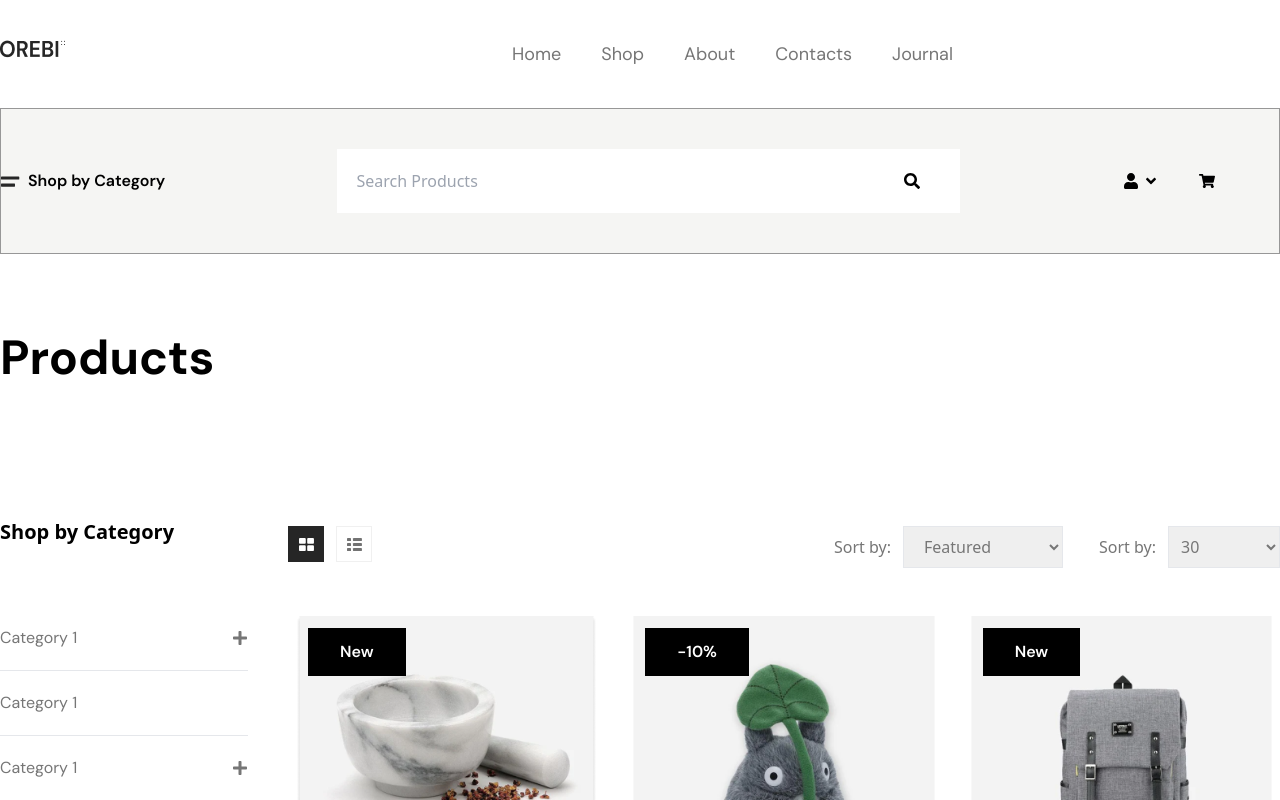
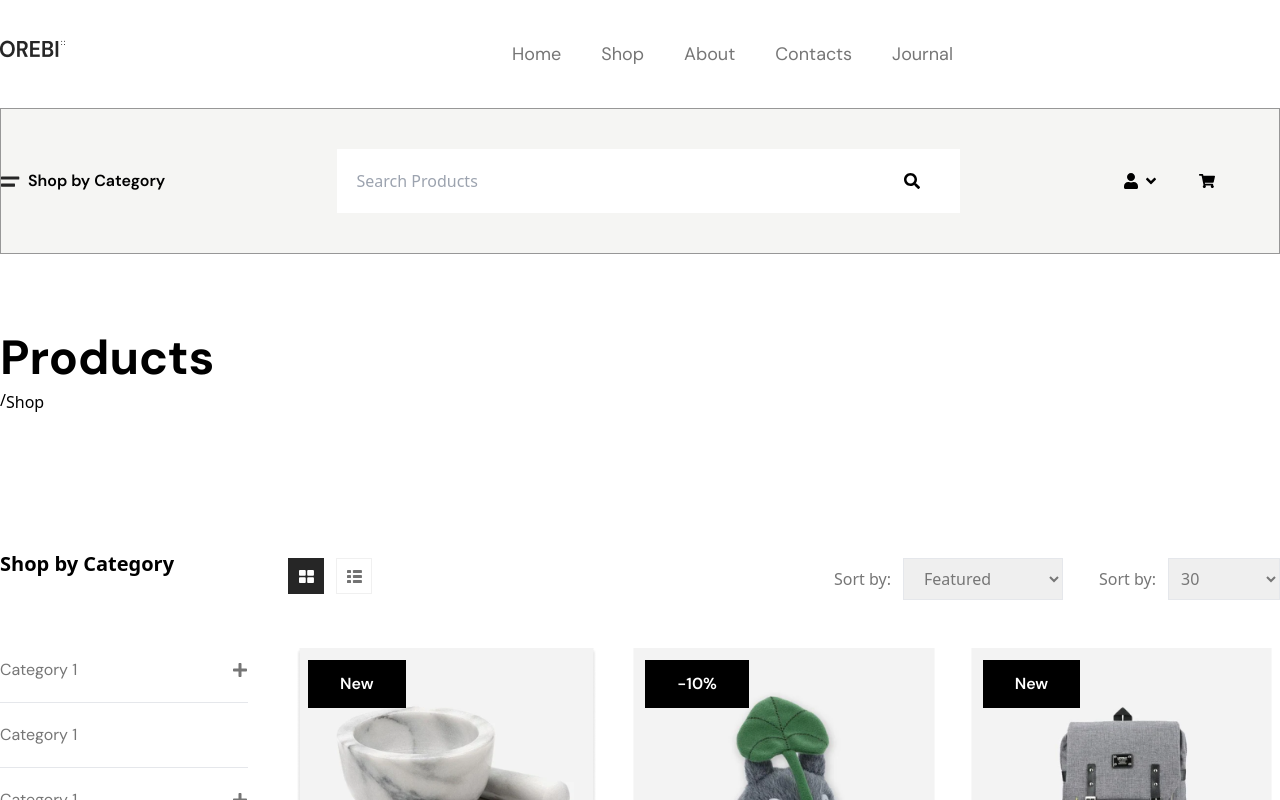
Before and after one commit to Ahasainul/Ecomarce-one, a React (Vite) app: page /shop in a window 1280 px wide. Shown: the top 800 px of the page. Built offline with nearby package versions, Linux system fonts and the light colour scheme.

Commit message:
bradcomm add

```diff
--- a/src/app/store.js
+++ b/src/app/store.js
@@ -1,8 +1,10 @@
 import { configureStore } from '@reduxjs/toolkit'
 import counterReducer from '../features/counter/counterSlice'
+import bradcomSlice from '../features/bradcomSlice'
 
 export const store = configureStore({
   reducer: {
     counter: counterReducer,
+    bradcome:bradcomSlice
   },
 })
--- /dev/null
+++ b/src/features/bradcomSlice.js
@@ -0,0 +1,19 @@
+import { createSlice } from '@reduxjs/toolkit'
+
+export const bradcomSlice = createSlice({
+name:'bradcomSlice',
+ initialState:{
+    currentname: "",
+    previousname:"",
+ },
+ reducers:{
+    pageName:(state,action) =>{
+        state.currentname=state.previousname
+        state.previousname=action.payload
+    },
+ },
+
+
+});
+export const {pageName } = bradcomSlice.actions;
+export default bradcomSlice.reducer;
--- a/src/pages/Shop.jsx
+++ b/src/pages/Shop.jsx
@@ -17,12 +17,22 @@ import lamps from '../assets/lamps.png'
 import buskat from '../assets/buskat.png'
 import sunglass from '../assets/sunglass.png'
 import pute from '../assets/pute.png'
+import { useSelector } from 'react-redux';
 
 const Shop = () => {
+    let data = useSelector((state) => state.bradcome.currentname);
+
+
     return (
         <>
             <Container className={'py-20'}>
                 <Hadding className={'text-5xl font-bold font-dm '} hedText={'Products'} />
+            {/* bradcome  */}
+            <Flex className={'items-center '}>
+            {data} <h4 className='mt-1'>/</h4>
+            <p className='first-letter:uppercase pt-2'>{window.location.pathname.replace("/", "").replace("/", "")}</p>
+            </Flex>
+  {/* bradcome  */}
                 <div className="flex pt-24">
                     <div className="w-[20%]">
                         <div className="">
```
Also changed, not shown: src/pages/Singup.jsx (+5 -5 lines).
